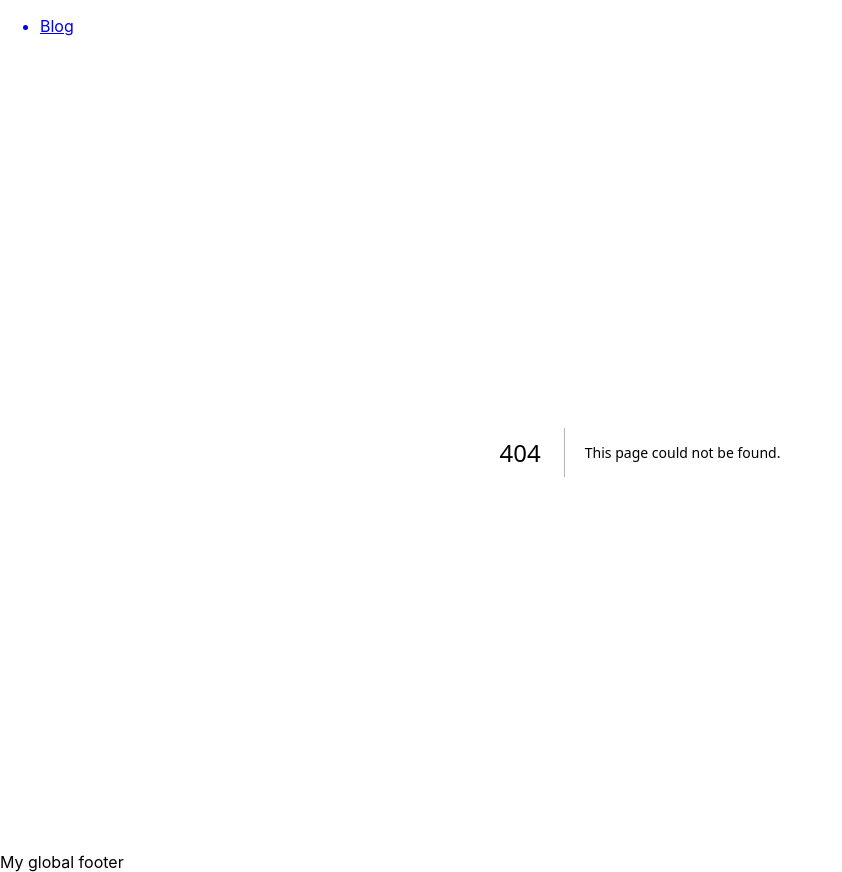
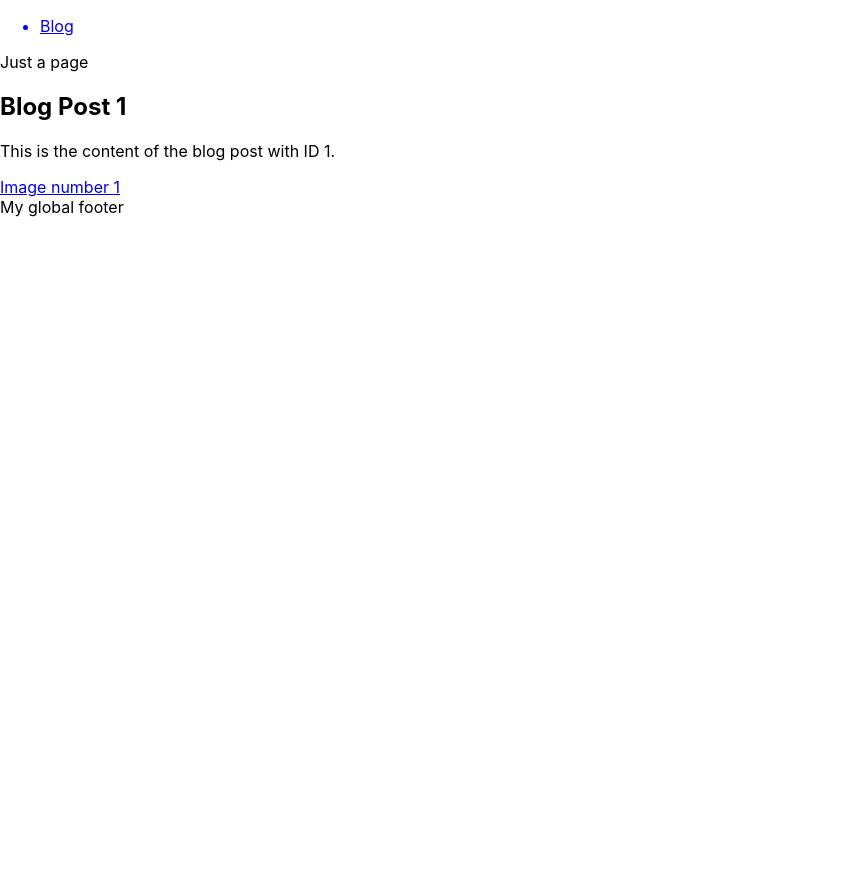
Before and after one commit to ViktorPalchynskyi/Learning-Next.js, a Next.js app in the folder page_router/: page /blog/1 in a window 1280 px wide. Before the commit this address had no page. Shown: the whole page, without its empty margins (0-842 px from the left). After the commit the page ends 816 px from the top, so only its background shows below. Built offline with nearby package versions, Linux system fonts and the light colour scheme.

Commit message:
02.08.24 - added nested dynamic router

```diff
--- /dev/null
+++ b/page_router/src/pages/blog/[id]/index.js
@@ -0,0 +1,16 @@
+import Link from 'next/link';
+import { useRouter } from 'next/router';
+
+export default function BlogPost() {
+    const router = useRouter();
+    const { id } = router.query;
+
+    return (
+        <div>
+            <p>Just a page</p>
+            <h2>Blog Post {id}</h2>
+            <p>This is the content of the blog post with ID {id}.</p>
+            <Link href={`/blog/${id}/image44`}>Image number {id}</Link>
+        </div>
+    );
+}
```
Also changed, not shown: page_router/src/pages/blog/[id]/[photoId].js (added, +12 -0 lines).
